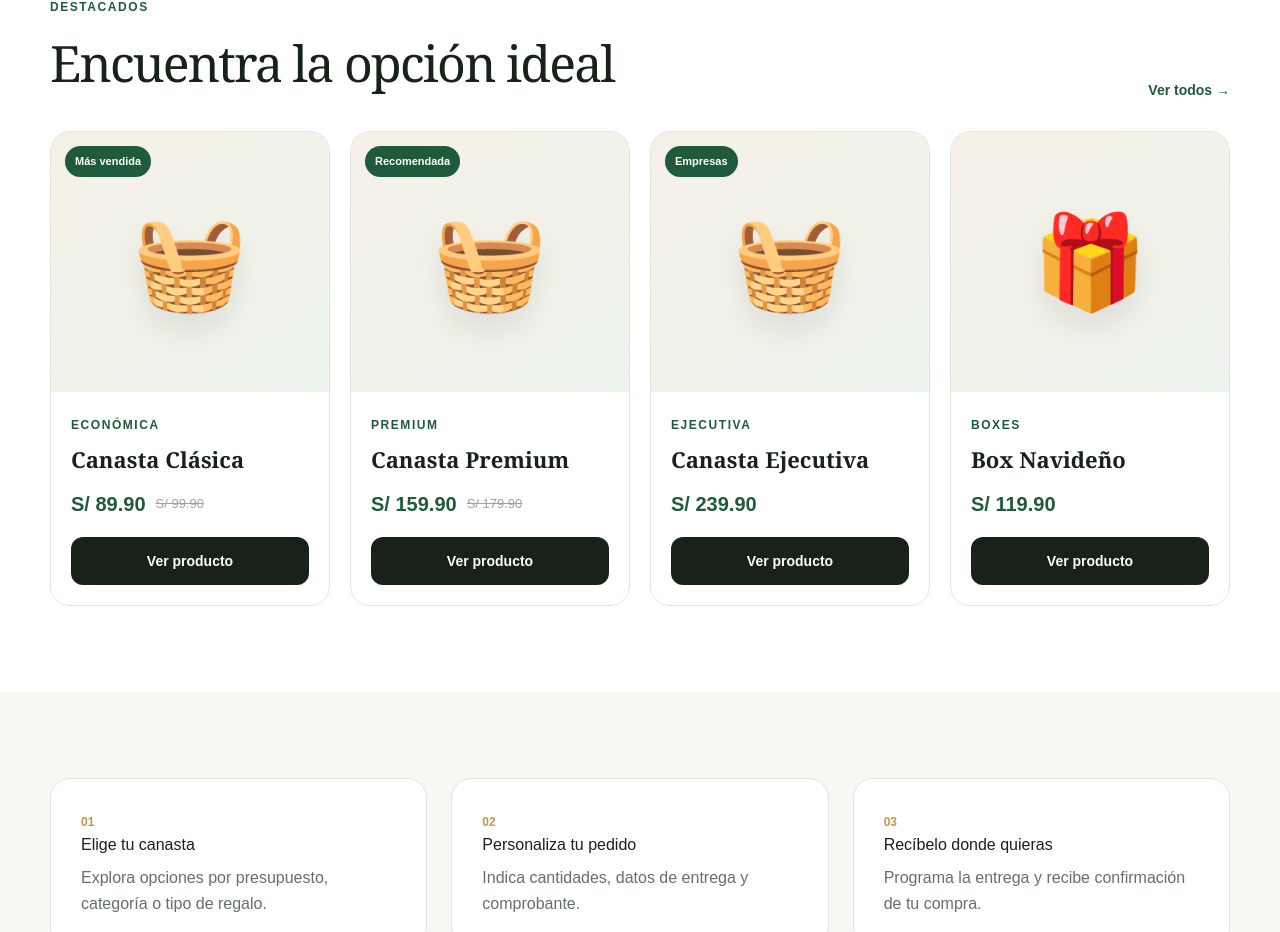
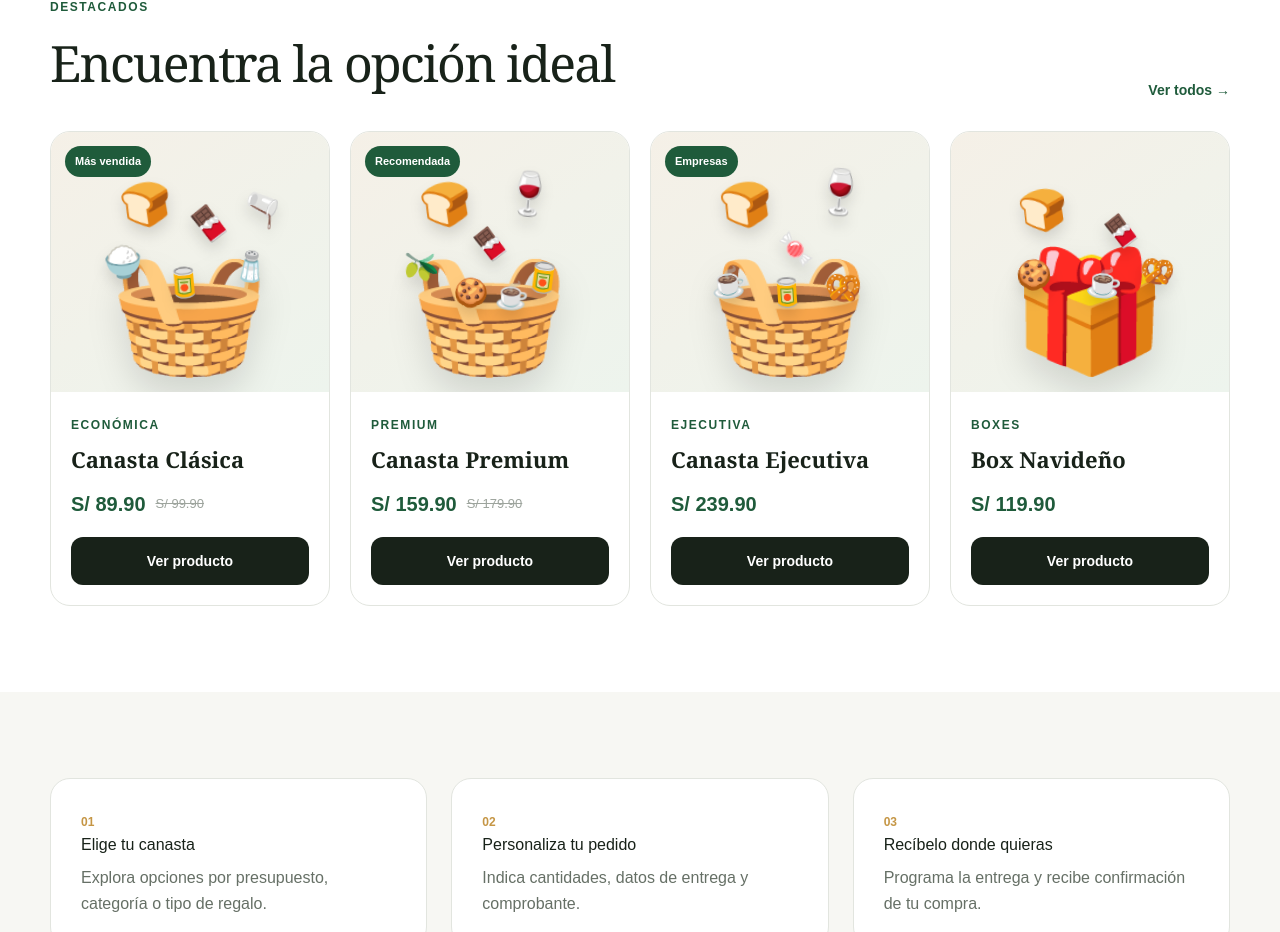
Before and after one commit to luendz/CanastasPeru, a Next.js app: page / in a window 1280 px wide. Shown: the part 796-1728 px from the top of the page. Built offline with nearby package versions, Linux system fonts and the light colour scheme.

Commit message:
feat: mostrar productos superpuestos en tarjetas

```diff
--- a/components/ProductCard.tsx
+++ b/components/ProductCard.tsx
@@ -1,12 +1,13 @@
 import Link from "next/link";
 import { Product, formatPrice } from "@/lib/mock-data";
+import ProductComposition from "@/components/ProductComposition";
 
 export default function ProductCard({ product }: { product: Product }) {
   return (
     <article className="productCard">
       <Link className="productVisual" href={`/producto/${product.slug}`}>
         {product.badge && <span className="badge">{product.badge}</span>}
-        <span className="productEmoji">{product.emoji}</span>
+        <ProductComposition product={product} />
       </Link>
       <div className="productBody">
         <span className="eyebrow">{product.category}</span>
```
